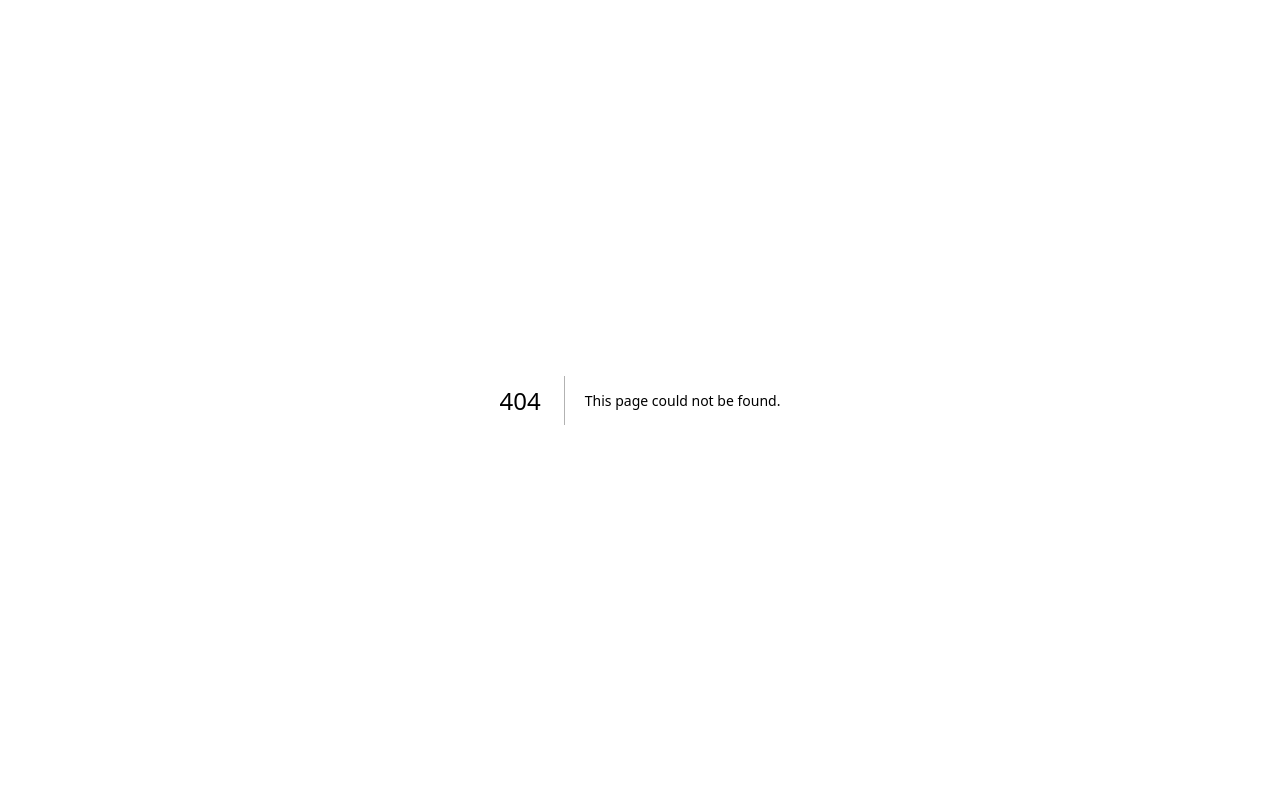
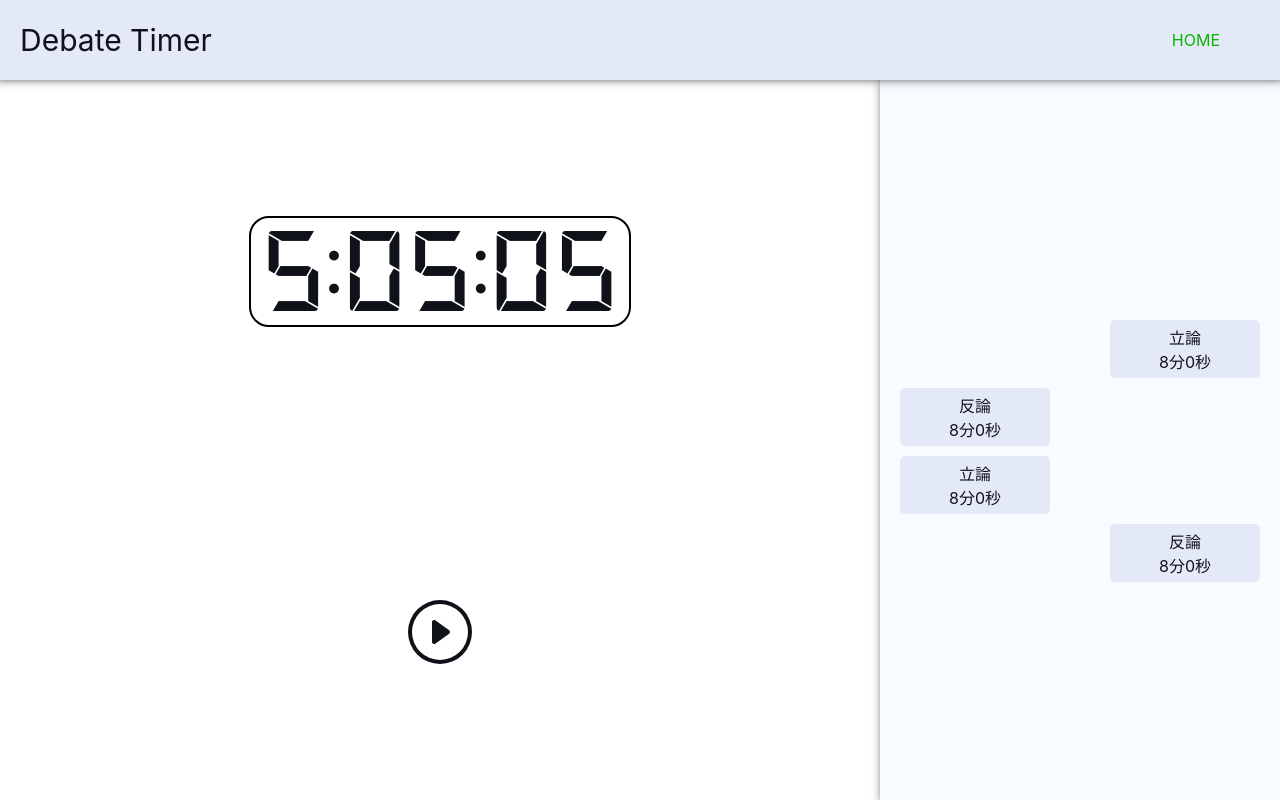
Before and after one commit to probmkr-projects/debate-timer, a Next.js app: page /timer in a window 1280 px wide. Before the commit this address had no page. Built offline with nearby package versions, Linux system fonts and the light colour scheme.

Commit message:
ヘッダー

```diff
--- /dev/null
+++ b/src/lib/header-contents.ts
@@ -0,0 +1,13 @@
+interface HeaderContent {
+  name: string;
+  url: string;
+}
+
+const headerContents: HeaderContent[] = [
+  {
+    name: "HOME",
+    url: "/",
+  },
+];
+
+export default headerContents;
--- /dev/null
+++ b/src/lib/header.tsx
@@ -0,0 +1,28 @@
+import React from "react";
+import styles from "../styles/lib/Header.module.scss";
+import headerContents from "./header-contents";
+
+const Header: React.FC<Record<string, never>> = () => {
+  console.log(styles);
+  return (
+    <header className={styles.header}>
+      <div className={styles.title}>Debate Timer</div>
+      <div className={styles.menu}>
+        <div className={styles.darkModeButton}></div>
+        <nav className={styles.nav}>
+          <ul>
+            {headerContents.map((value, idx) => {
+              return (
+                <li key={idx}>
+                  <a href={value.url}>{value.name}</a>
+                </li>
+              );
+            })}
+          </ul>
+        </nav>
+      </div>
+    </header>
+  );
+};
+
+export default Header;
--- /dev/null
+++ b/src/lib/layout.tsx
@@ -0,0 +1,16 @@
+import React from "react";
+import Header from "./header";
+import styles from "../styles/lib/Layout.module.scss";
+
+const Layout: React.FC<{
+  children?: React.ReactNode;
+}> = ({ children }) => {
+  return (
+    <>
+      <Header />
+      <main className={styles.main}>{children}</main>
+    </>
+  );
+};
+
+export default Layout;
--- a/src/pages/_document.tsx
+++ b/src/pages/_document.tsx
@@ -1,4 +1,4 @@
-import { Html, Head, Main, NextScript } from 'next/document'
+import { Html, Head, Main, NextScript } from "next/document";
 
 export default function Document() {
   return (
@@ -9,5 +9,5 @@ export default function Document() {
         <NextScript />
       </body>
     </Html>
-  )
+  );
 }
--- /dev/null
+++ b/src/pages/timer.tsx
@@ -0,0 +1,104 @@
+import React from "react";
+import styles from "../styles/App.module.scss";
+import { PlayIcon, PauseIcon } from "../lib/svgs";
+import { Part, TypeJapanese } from "../types/part";
+import Layout from "@/lib/layout";
+
+const App: React.FC<Record<string, never>> = () => {
+  const flow: Part[] = [
+    {
+      side: "self",
+      type: "construction",
+      duration: 8,
+    },
+    {
+      side: "opponent",
+      type: "opposition",
+      duration: 8,
+    },
+    {
+      side: "opponent",
+      type: "construction",
+      duration: 8,
+    },
+    {
+      side: "self",
+      type: "opposition",
+      duration: 8,
+    },
+  ];
+  return (
+    <Layout>
+      <div className={styles.App}>
+        <div className={styles.timer}>
+          <div className={styles.time}>
+            <div
+              className={styles.timeWrap}
+              onClick={(
+                event: React.MouseEvent<HTMLDivElement, MouseEvent>
+              ) => {
+                const range = document.createRange();
+                range.selectNode(event.currentTarget);
+                window.getSelection()?.addRange(range);
+              }}
+            >
+              <span id="min" className={`${styles.timeNum} ${styles.min}`}>
+                5
+              </span>
+              <span className={styles.sep}>:</span>
+              <span id="sec" className={`${styles.timeNum} ${styles.sec}`}>
+                05
+              </span>
+              <span className={styles.sep}>:</span>
+              <span id="msec" className={`${styles.timeNum} ${styles.msec}`}>
+                05
+              </span>
+            </div>
+          </div>
+          <div className={styles.buttons}>
+            <div
+              className="start-pause"
+              onClick={() => {
+                const play = document.querySelector(
+                  `.start-pause .bi-play-circle`
+                );
+                const pause = document.querySelector(
+                  `.start-pause .bi-pause-circle`
+                );
+                play?.classList.toggle(styles.hide);
+                pause?.classList.toggle(styles.hide);
+              }}
+            >
+              <PlayIcon />
+              <PauseIcon className={styles.hide} />
+            </div>
+            <div className={styles.next}></div>
+          </div>
+        </div>
+        <div className={styles.sidebar}>
+          <div className={styles.flow}>
+            <ul>
+              {flow.map((part: Part, idx: number) => {
+                const date = new Date(part.duration * 1000 * 60);
+                return (
+                  <li key={idx} className={styles[part.side]}>
+                    <div className={styles.wrapper}>
+                      <div className={styles.title}>
+                        {TypeJapanese[part.type]}
+                      </div>
+                      <div
+                        className={styles.duration}
+                      >{`${date.getMinutes()}分${date.getSeconds()}秒`}</div>
+                    </div>
+                  </li>
+                );
+              })}
+            </ul>
+          </div>
+        </div>
+      </div>
+    </Layout>
+  );
+};
+
+export default App;
--- a/src/styles/App.module.scss
+++ b/src/styles/App.module.scss
@@ -1,9 +1,8 @@
 .App {
   display: flex;
   flex-direction: row;
+  height: 100%;
   width: 100%;
-  height: 100%;
-  min-height: 100vh;
 
   .timer {
     display: flex;
@@ -58,15 +57,15 @@
   .sidebar {
     display: flex;
     width: 400px;
-    background-color: var(--gray-1);
-    box-shadow: 5px 0 10px 2px;
+    background-color: var(--theme-2);
+    box-shadow: 5px 0 10px 2px var(--theme-reverse-3);
+    height: 100%;
 
     .flow {
       --flow-height: 250px;
       width: 100%;
       height: var(--flow-height);
-      margin-top: calc(50vh - calc(var(--flow-height) / 2));
-      margin-bottom: calc(50vh - calc(var(--flow-height) / 2));
+      margin: auto 0;
 
       ul {
         width: 100%;
@@ -80,7 +79,7 @@
             display: flex;
             padding: 5px;
             border-radius: 5px;
-            background-color: var(--gray-2);
+            background-color: var(--theme-3);
             display: flex;
             flex-direction: column;
             align-items: center;
--- a/src/styles/globals.scss
+++ b/src/styles/globals.scss
@@ -1,11 +1,15 @@
 // # vars
 :root {
   --main-container-padding: 20px;
+  --header-transition: 0.3s ease;
   --header-height: 80px;
+  --body-transition: 0.3s ease;
   --sidebar-width: 280px;
+  --dark-mode-button-transition: 0.3s;
   --dark-mode-button-size: 40px;
   --dark-mode-button-right: 20px;
   --dark-mode-button-bottom: 20px;
+  --footer-transition: 0.3s;
   --footer-height: 100px;
   --user-icon-size: 36px;
   --developer-card-width: 350px;
@@ -61,6 +65,8 @@
 #bgContainer {
   color: var(--text-color);
   background-color: var(--theme-1);
+  transition: color var(--body-transition),
+    background-color var(--body-transition), border-color var(--body-transition);
 }
 
 @media (prefers-color-scheme: dark) {
@@ -126,7 +132,13 @@ body {
   width: 100vw;
   color: var(--text-color);
   background-color: var(--theme-1);
+  transition: color var(--body-transition),
+    background-color var(--body-transition), border-color var(--body-transition);
   // color: var(--gray-5);
+}
+
+#__next {
+  height: 100%;
 }
 
 .input-group {
@@ -159,6 +171,7 @@ select {
   border-right: var(--theme-4) solid 2px;
   border-bottom: var(--theme-4) solid 2px;
   margin: 5px 0;
+  transition: all var(--body-transition);
 }
 
 input[type="submit"],
@@ -185,6 +198,7 @@ a,
 .link {
   color: var(--link);
   text-decoration: none;
+  transition: color ease 0.2s;
   cursor: pointer;
 }
 
@@ -226,6 +240,8 @@ pre,
   margin: 4px 0;
   white-space: pre-wrap;
   width: 100%;
+  transition: background-color var(--body-transition),
+    border var(--body-transition);
   font-family: "Courier New", Courier, monospace;
   overflow-x: auto;
 }
@@ -386,6 +402,7 @@ svg {
   width: 300px;
   z-index: 103;
   padding: 5px;
+  transition: all var(--body-transition);
 }
 
 // ## svgs
@@ -397,6 +414,7 @@ svg {
   position: relative;
 
   > * {
+    transition: all var(--body-transition);
   }
 
   .svg-clipboard {
@@ -431,6 +449,8 @@ svg {
   width: 40px;
   height: 40px;
   border-radius: 5px;
+  transition: fill var(--footer-transition),
+    background-color var(--footer-transition);
   fill: var(--theme-reverse-2);
 }
 
--- /dev/null
+++ b/src/styles/lib/Header.module.scss
@@ -0,0 +1,27 @@
+.header {
+  height: var(--header-height);
+  background-color: #fff;
+  display: flex;
+  flex-direction: row;
+  justify-content: space-between;
+  align-items: center;
+  background-color: var(--theme-3);
+  box-shadow: 0 -7px 10px 5px var(--dark);
+  position: absolute;
+  top: 0;
+  left: 0;
+  right: 0;
+
+  .title {
+    font-size: 30px;
+    margin-left: 20px;
+  }
+
+  .menu {
+    margin-right: 30px;
+
+    .nav {
+      margin-right: 30px;
+    }
+  }
+}
--- /dev/null
+++ b/src/styles/lib/Layout.module.scss
@@ -0,0 +1,4 @@
+.main {
+  height: 100%;
+  padding-top: var(--header-height);
+}
```
Also changed, not shown: src/pages/404.tsx (added, +7 -0 lines), src/pages/index.tsx (deleted, +0 -95 lines).
